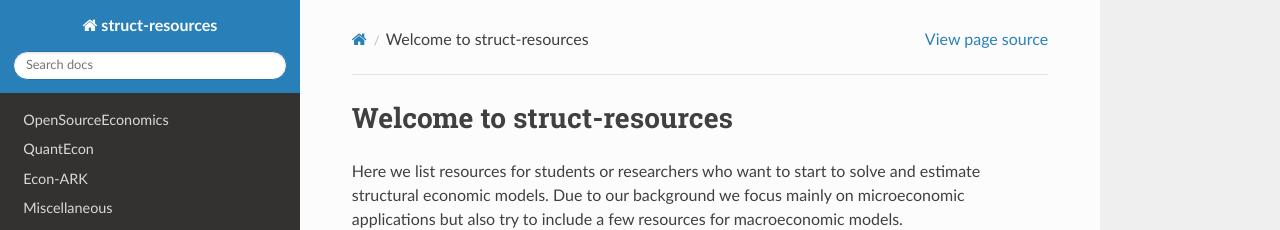
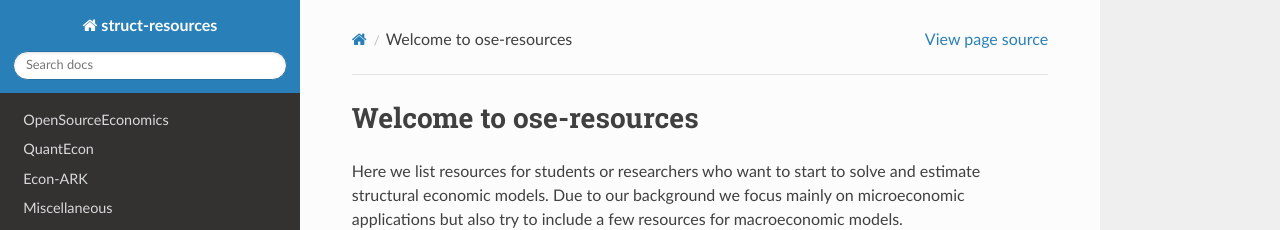
Before and after one commit to MargaritaRad/ose-resources, a Sphinx documentation site: the page built from docs/source/index.rst, in a window 1280 px wide. Shown: the top 230 px of the page. Built offline with Sphinx 7.4.7 and the Read the Docs theme 2.0.0, drawn with Linux system fonts in a browser that asks for light colours.

Commit message:
renaming struct-resources to ose-resources

```diff
--- a/README.rst
+++ b/README.rst
@@ -1,5 +1,5 @@
 ===============
-struct-resources
+ose-resources
 ===============
 
-We maintain a  `website <https://struct-resources.readthedocs.io/en/latest/index.html>`_ with a variety of helpful resources for working with structural economic models. If you have any comments or suggestions, please don't hesitate to contact us on `Zulip <https://ose.zulipchat.com/>`_
+We maintain a  `website <https://ose-resources.readthedocs.io/en/latest/index.html>`_ with a variety of helpful resources for working with structural economic models. If you have any comments or suggestions, please don't hesitate to contact us on `Zulip <https://ose.zulipchat.com/>`_
--- a/docs/source/OpenSourceEconomics.rst
+++ b/docs/source/OpenSourceEconomics.rst
@@ -11,7 +11,7 @@ Model Packages
 `respy <https://github.com/OpenSourceEconomics/respy>`_
 *******************************************************
 
-``respy`` is an open-source Python package for the simulation and estimation of a prototypical finite-horizon discrete choice dynamic programming model. It covers a range of models typically used in structural labor economics. Among the most notable examples are the models presented in `Keane and Wolpin (1994, 1997) <https://struct-resources.readthedocs.io/en/latest/bibliography.html>`_.
+``respy`` is an open-source Python package for the simulation and estimation of a prototypical finite-horizon discrete choice dynamic programming model. It covers a range of models typically used in structural labor economics. Among the most notable examples are the models presented in `Keane and Wolpin (1994, 1997) <https://ose-resources.readthedocs.io/en/latest/bibliography.html>`_.
 
 If you are interested in using respy for your own work, check out the comprehensive `online documentation <https://respy.readthedocs.io/en/latest/>`_
 
@@ -19,7 +19,7 @@ If you are interested in using respy for your own work, check out the comprehens
 `grmpy <https://github.com/OpenSourceEconomics/grmpy>`_
 ********************************************************
 
-``grmpy`` is an open-source Python package for the simulation and estimation of the generalized Roy model. It serves as a teaching tool to promote the conceptual framework of the generalized Roy model, illustrate a variety of issues in the econometrics of policy evaluation, and showcase basic software engineering practices. The developers build mainly on scientific contributions by `Abbring and Heckman (2007) <https://struct-resources.readthedocs.io/en/latest/bibliography.html>`_ and `Heckman and Vytlacil (2007a, 2007b) <https://struct-resources.readthedocs.io/en/latest/bibliography.html>`_.
+``grmpy`` is an open-source Python package for the simulation and estimation of the generalized Roy model. It serves as a teaching tool to promote the conceptual framework of the generalized Roy model, illustrate a variety of issues in the econometrics of policy evaluation, and showcase basic software engineering practices. The developers build mainly on scientific contributions by `Abbring and Heckman (2007) <https://ose-resources.readthedocs.io/en/latest/bibliography.html>`_ and `Heckman and Vytlacil (2007a, 2007b) <https://ose-resources.readthedocs.io/en/latest/bibliography.html>`_.
 
 If you are interested in using grmpy for your own work, check out the `online documentation <https://grmpy.readthedocs.io/en/latest/>`_
 
@@ -27,7 +27,7 @@ If you are interested in using grmpy for your own work, check out the `online do
 `soepy <https://github.com/OpenSourceEconomics/soepy>`_
 *******************************************************
 
-``soepy`` is an open-source Python package for the simulation and estimation of a dynamic model of human capital accumulation tailored to the German Socio-Economic Panel (SOEP). It is based on the seminal paper by `Blundell, Dias, Meghir and Shaw. (2016) <https://struct-resources.readthedocs.io/en/latest/bibliography.html>`_.
+``soepy`` is an open-source Python package for the simulation and estimation of a dynamic model of human capital accumulation tailored to the German Socio-Economic Panel (SOEP). It is based on the seminal paper by `Blundell, Dias, Meghir and Shaw. (2016) <https://ose-resources.readthedocs.io/en/latest/bibliography.html>`_.
 
 If you are interested in using soepy for your own work, check out the `online repository <https://github.com/OpenSourceEconomics/soepy>`_
 
--- a/docs/source/index.rst
+++ b/docs/source/index.rst
@@ -1,5 +1,5 @@
 
-Welcome to struct-resources
+Welcome to ose-resources
 ===========================
 
 Here we list resources for students or researchers who want to start to solve and estimate structural economic models. Due to our background we focus mainly on microeconomic applications but also try to include a few resources for macroeconomic models.
@@ -13,4 +13,4 @@ Here we list resources for students or researchers who want to start to solve an
     miscellaneous
     bibliography
 
-If you know another good tutorial or python package for structural econometrics, please let us know, so we can add it. If you are the author of one of the packages or tutorials we list, and think our description is outdated or not accurate, please open an `issue <https://github.com/OpenSourceEconomics/struct-resources/issues/new>`_  or submit a `pull <https://github.com/OpenSourceEconomics/struct-resources/compare>`_ request on GitHub.
+If you know another good tutorial or python package for structural econometrics, please let us know, so we can add it. If you are the author of one of the packages or tutorials we list, and think our description is outdated or not accurate, please open an `issue <https://github.com/OpenSourceEconomics/ose-resources/issues/new>`_  or submit a `pull <https://github.com/OpenSourceEconomics/ose-resources/compare>`_ request on GitHub.
```
